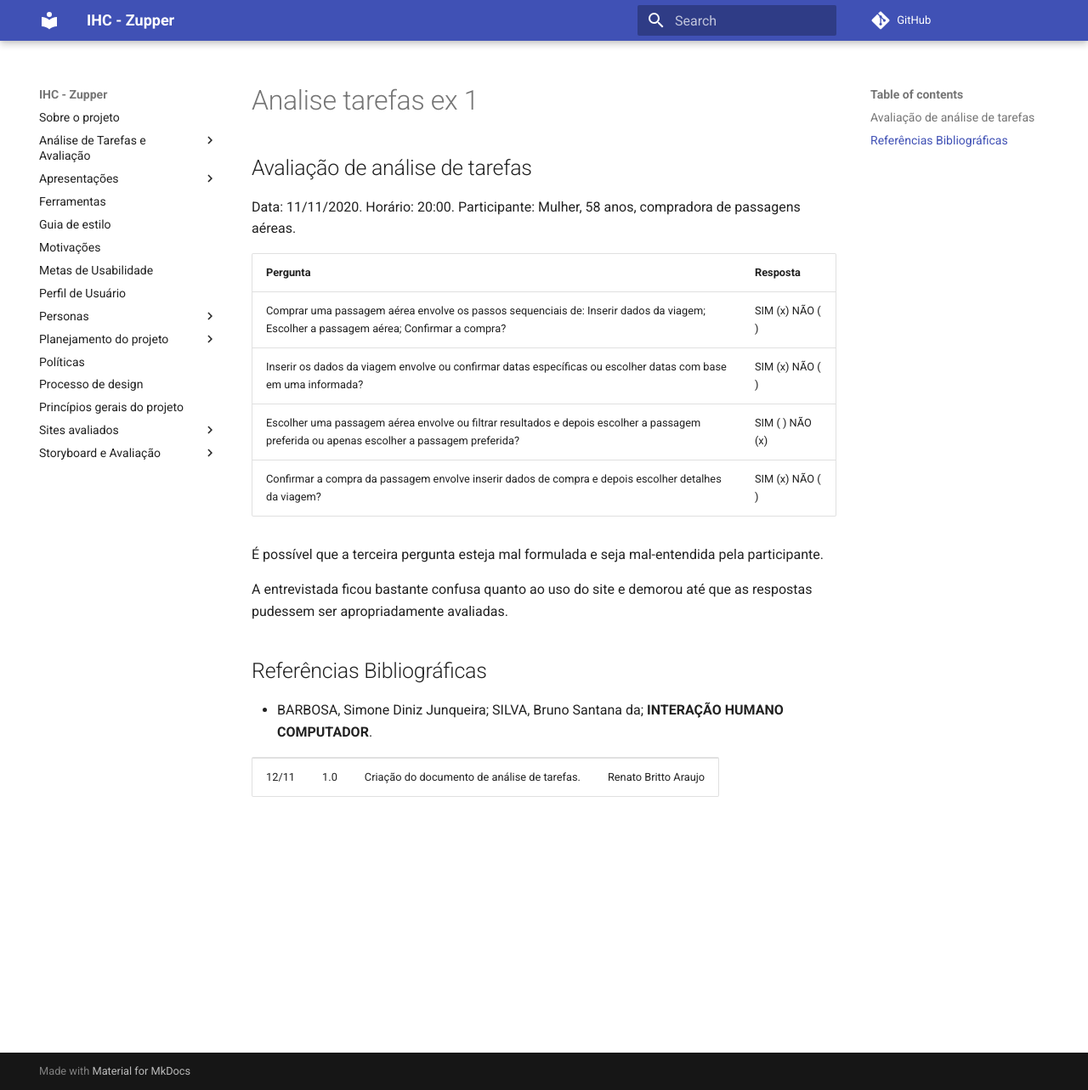
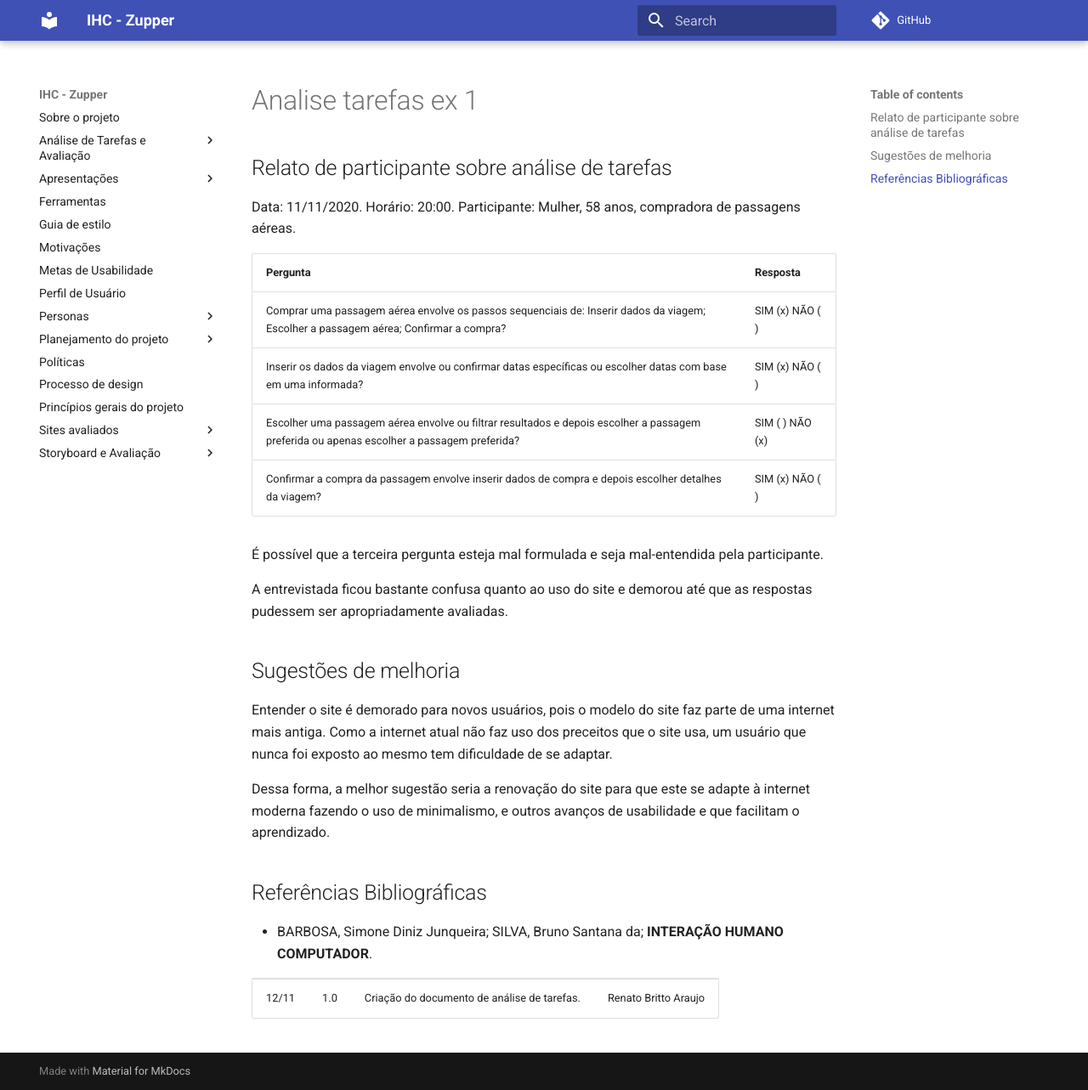
Before and after one commit to Interacao-Humano-Computador/2020.1-Grupo06TA, an MkDocs documentation site: the page built from docs/analise-tarefas-ex-1.md, in a window 1280 px wide and 1283 px high. Shown: the whole window at 85% size. Built offline with MkDocs 1.6.1 and Material for MkDocs 9.7.7, drawn with Linux system fonts in a browser that asks for light colours; comment, search, counter and statistics services are not loaded.

Commit message:
Adding improvement sugestions

```diff
--- a/docs/analise-tarefas-ex-1.md
+++ b/docs/analise-tarefas-ex-1.md
@@ -1,4 +1,4 @@
-## Avaliação de análise de tarefas
+## Relato de participante sobre análise de tarefas
 
 Data: 11/11/2020.
 Horário: 20:00.
@@ -15,6 +15,14 @@ Participante: Mulher, 58 anos, compradora de passagens aéreas.
 
 A entrevistada ficou bastante confusa quanto ao uso do site e demorou até que as respostas pudessem ser apropriadamente avaliadas.
 
+## Sugestões de melhoria
+
+Entender o site é demorado para novos usuários, pois o modelo do site faz parte de uma internet mais antiga. Como a internet
+atual não faz uso dos preceitos que o site usa, um usuário que nunca foi exposto ao mesmo tem dificuldade de se adaptar.
+
+Dessa forma, a melhor sugestão seria a renovação do site para que este se adapte à internet moderna fazendo o uso de minimalismo,
+e outros avanços de usabilidade e que facilitam o aprendizado.
+
 ## Referências Bibliográficas
 
 - BARBOSA, Simone Diniz Junqueira; SILVA, Bruno Santana da; **INTERAÇÃO HUMANO COMPUTADOR**.
```
